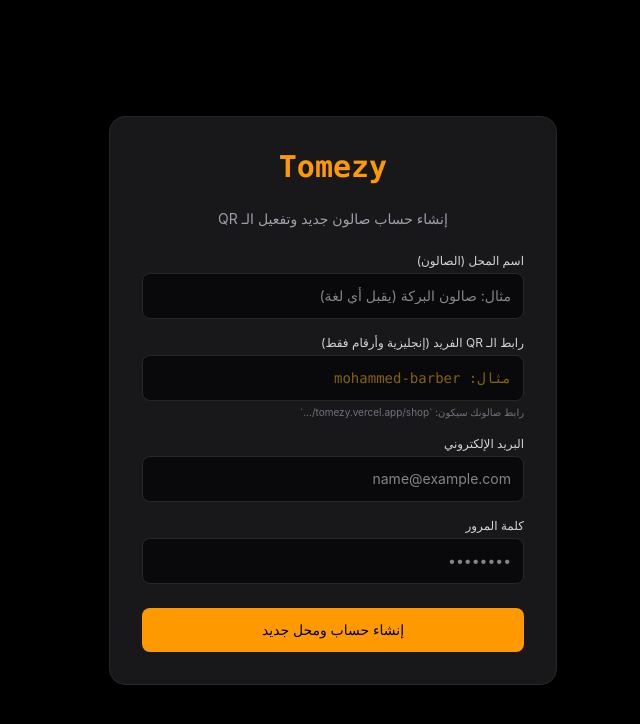
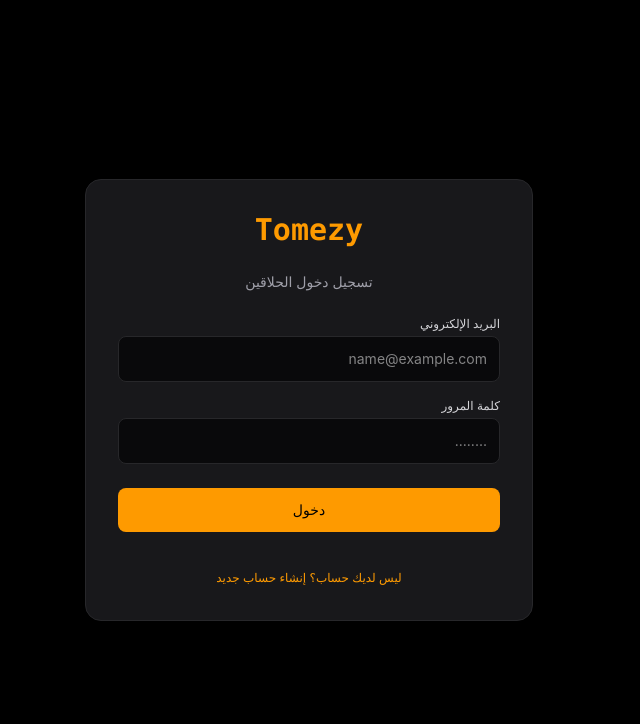
Before and after one commit to mohamedbensidii/tomezy.zip, a Next.js app: page / in a window 1280 px wide. Shown: the top 724 px of the page, without its empty margins (454-1094 px from the left). Built offline with nearby package versions, Linux system fonts and the light colour scheme; no server answers.

Commit message:
update page.tsx

```diff
--- a/app/page.tsx
+++ b/app/page.tsx
@@ -5,8 +5,9 @@
 import { useRouter } from 'next/navigation';
 
 export default function RegisterPage() {
+  const [isLogin, setIsLogin] = useState(true); // حالة للتحكم في عرض تسجيل الدخول أو التسجيل
   const [shopName, setShopName] = useState('');
-  const [slug, setSlug] = useState(''); // حقل الرابط الفريد (خدعتك الذكية)
+  const [slug, setSlug] = useState(''); // حقل الرابط الفريد (خدمتك الذكية)
   const [email, setEmail] = useState('');
   const [password, setPassword] = useState('');
   const [errorMsg, setErrorMsg] = useState<string | null>(null);
@@ -15,13 +16,35 @@
   const supabase = createClient();
   const router = useRouter();
 
-  // دالة ذكية لتنظيف الرابط تلقائياً ومنع الرموز، المسافات، والعربية أثناء الكتابة!
   const handleSlugChange = (val: string) => {
     const cleaned = val
-      .toLowerCase()               // تحويل الحروف الإنجليزية لصغيرة دائماً
-      .replace(/\s+/g, '-')        // تحويل أي مسافة إلى شرطة تلقائياً
+      .toLowerCase() // تحويل الحروف الإنجليزية لصغيرة دائماً
+      .replace(/\s+/g, '-') // تحويل أي مسافة إلى شرطة تلقائياً
       .replace(/[^a-z0-9_-]/g, ''); // حذف أي حرف ليس إنجليزياً أو رقماً (يمنع العربي تماماً)
     setSlug(cleaned);
+  };
+
+  // دالة تسجيل الدخول الجديدة تماماً دون المساس بأي شيء آخر
+  const handleLogin = async (e: React.FormEvent) => {
+    e.preventDefault();
+    setErrorMsg(null);
+    setLoading(true);
+
+    try {
+      const { error } = await supabase.auth.signInWithPassword({
+        email,
+        password,
+      });
+
+      if (error) throw error;
+
+      // النجاح والدخول التلقائي للوحة التحكم
+      router.push('/dashboard');
+    } catch (error: any) {
+      setErrorMsg(error.message || 'حدث خطأ ما أثناء تسجيل الدخول');
+    } finally {
+      setLoading(false);
+    }
   };
 
   const handleRegister = async (e: React.FormEvent) => {
@@ -46,28 +69,26 @@
       if (authError) throw authError;
 
       if (authData.user) {
-        // 2. إدخال بيانات الصالون مع الرابط الفريد (slug) في جدول shops المحدث
-        const { error: shopError } = await supabase
-          .from('shops')
-          .insert({
+        // 2. إدخال بيانات الصالون مع الرابط الفريد (slug) المحدث في جدول shops
+        const { error: shopError } = await supabase.from('shops').insert({
           owner_id: authData.user.id,
           name: shopName,
           slug: slug
         });
 
         if (shopError) {
-          // إذا كان الاسم مأخوذاً، ستقوم قاعدة البيانات برفضه وإطلاق هذا الخطأ الفريد
+          // إذا كان الاسم مأخوذاً، ستقوم قاعدة البيانات برفضه وإطلاق هذا الخطأ
           if (shopError.message.includes('unique') || shopError.code === '23505') {
             throw new Error('هذا الاسم الفريد مأخوذ من قبل! اختر اسماً آخر.');
           }
           throw shopError;
         }
+      }
 
       // النجاح والدخول التلقائي للوحة التحكم
       router.push('/dashboard');
-      }
-    } catch (err: any) {
-      setErrorMsg(err.message || 'حدث خطأ ما أثناء عملية التسجيل');
+    } catch (error: any) {
+      setErrorMsg(error.message || 'حدث خطأ ما أثناء عملية التسجيل');
     } finally {
       setLoading(false);
     }
@@ -77,7 +98,12 @@
     <div className="min-h-screen bg-black flex flex-col items-center justify-center p-4">
       <div className="w-full max-w-md bg-zinc-900 border border-zinc-800 p-8 rounded-2xl space-y-6">
         <h1 className="text-3xl font-bold text-center text-amber-500 font-mono">Tomezy</h1>
+
+        {isLogin ? (
+          <p className="text-center text-zinc-400 text-sm">تسجيل دخول الحلاقين</p>
+        ) : (
           <p className="text-center text-zinc-400 text-sm">إنشاء حساب صالون جديد وتفعيل الـ QR</p>
+        )}
 
         {errorMsg && (
           <div className="bg-red-950/50 border border-red-500 text-red-400 p-3 rounded-lg text-sm text-center">
@@ -85,7 +111,11 @@
           </div>
         )}
 
-        <form onSubmit={handleRegister} className="space-y-4">
+        <form onSubmit={isLogin ? handleLogin : handleRegister} className="space-y-4">
+
+          {/* حقول الإنشاء تظهر فقط إذا لم يكن في وضع تسجيل الدخول */}
+          {!isLogin && (
+            <>
               <div>
                 <label className="block text-zinc-300 text-xs mb-1">اسم المحل (الصالون)</label>
                 <input
@@ -108,9 +138,12 @@
                   placeholder="مثال: mohammed-barber"
                   className="w-full bg-zinc-950 border border-zinc-800 rounded-lg p-3 text-amber-400 font-mono text-sm focus:outline-none focus:border-amber-500"
                 />
-            <p className="text-[10px] text-zinc-500 mt-1">رابط صالونك سيكون: `tomezy.vercel.app/shop/{slug || '...'}`</p>
+                <p className="text-[10px] text-zinc-500 mt-1">رابط صالونك سيكون: `tomezy.vercel.app/shop/${slug || '...'}`</p>
               </div>
+            </>
+          )}
 
+          {/* الحقول المشتركة تظهر دائماً */}
           <div>
             <label className="block text-zinc-300 text-xs mb-1">البريد الإلكتروني</label>
             <input
@@ -130,7 +163,7 @@
               required
               value={password}
               onChange={(e) => setPassword(e.target.value)}
-              placeholder="••••••••"
+              placeholder="........"
               className="w-full bg-zinc-950 border border-zinc-800 rounded-lg p-3 text-white text-sm focus:outline-none focus:border-amber-500"
             />
           </div>
@@ -140,9 +173,24 @@
             disabled={loading}
             className="w-full bg-amber-500 hover:bg-amber-600 disabled:bg-zinc-700 text-black font-medium p-3 rounded-lg text-sm transition-colors mt-2"
           >
-            {loading ? 'جاري الإنشاء...' : 'إنشاء حساب ومحل جديد'}
+            {isLogin ? (loading ? 'جاري الدخول...' : 'دخول') : (loading ? 'جاري الإنشاء...' : 'إنشاء حساب ومحل جديد')}
           </button>
         </form>
+
+        {/* رابط التبديل الذكي والسلس في الأسفل */}
+        <div className="text-center pt-2">
+          <button
+            type="button"
+            onClick={() => {
+              setIsLogin(!isLogin);
+              setErrorMsg(null);
+            }}
+            className="text-xs text-amber-500 hover:underline bg-transparent border-none cursor-pointer"
+          >
+            {isLogin ? 'ليس لديك حساب؟ إنشاء حساب جديد' : 'لديك حساب بالفعل؟ تسجيل الدخول من هنا'}
+          </button>
+        </div>
+
       </div>
     </div>
   );
```
Lines whose indentation alone changed are shown as unchanged.
